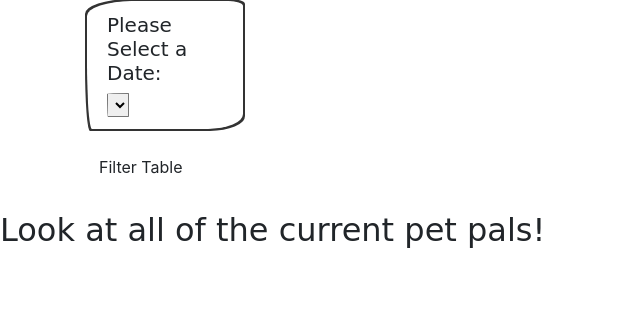
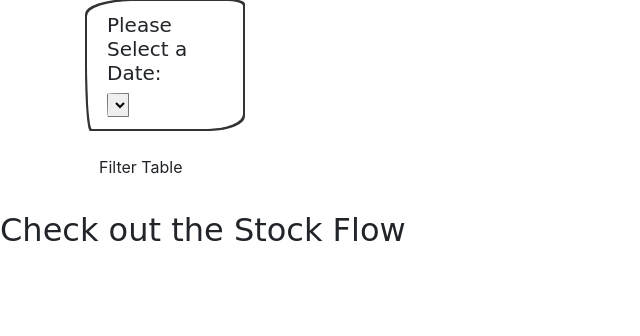
Before and after one commit to NikitaCase/stocks-vs-covid, a Flask app: page / in a window 1280 px wide. Shown: the part 389-725 px from the top of the page, without its empty margins (0-640 px from the left). Run offline with Flask 2, Linux system fonts and the light colour scheme; data that the repository does not hold is empty; some libraries are stand-ins or nearby versions.

Commit message:
last chart

```diff
--- a/stocksvscovid/templates/index.html
+++ b/stocksvscovid/templates/index.html
@@ -90,7 +90,7 @@
     </div>
     <div class="row">>
         <div class="col-md-12">
-            <h2>Look at all of the current pet pals!</h2>
+            <h2>Check out the Stock Flow</h2>
             <div id="plot"></div>
         </div>
     </div>
```
